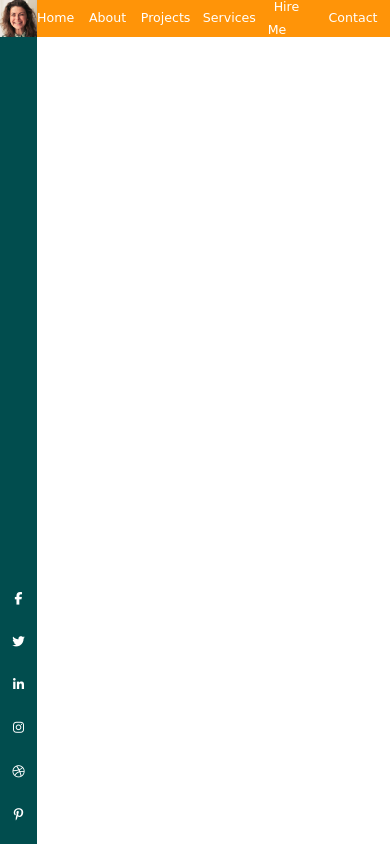
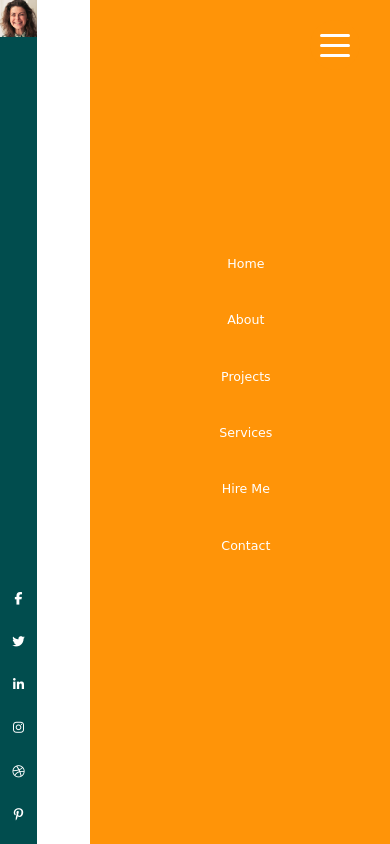
Before and after one commit to Ankit9835/porfolio_website, a plain HTML site: page index.html in a window 390 px wide. Drawn offline with Linux system fonts and the light colour scheme; a web font is replaced by a local one.

Commit message:
working on nav responsive site

```diff
--- a/style.css
+++ b/style.css
@@ -157,3 +157,54 @@ ul.header__main-nav--links li a:hover::after,
 ul.header__main-nav--links li a:active::after {
   transform: scaleX(1);
 }
+
+@media screen and (max-width: 610px){
+  header#header{
+    position: absolute;
+  }
+
+  nav#header__main-nav{
+    width: 30rem;
+    height: 100%;
+    position: fixed;
+    top:0;
+    right: 0rem;
+    background-color: var(--secondary-color);
+    text-align: center;
+  }
+
+  .header__main-nav--hamburger{
+    width:5rem;
+    height: 5rem;
+    position: fixed;
+    top: 2rem;
+    right: 3rem;
+    cursor: pointer;
+    background-color: var(--secondary-color);
+    padding: 1rem;
+    border-radius: 50%;
+    display: flex;
+    flex-direction: column;
+    justify-content: space-around;
+  }
+
+  .line{
+    width: 100%;
+    height: 0.3rem;
+    background-color: white;
+    border-radius: 0.2rem;
+    transition: all 0.4s ease-in-out;
+  }
+
+  ul.header__main-nav--links {
+    flex-direction: column;
+    justify-content: center;
+    align-items: center;
+  }
+
+  ul.header__main-nav--links li {
+    margin-bottom: 4vh;
+    margin-left: 6vw;
+  }
+
+}
```
